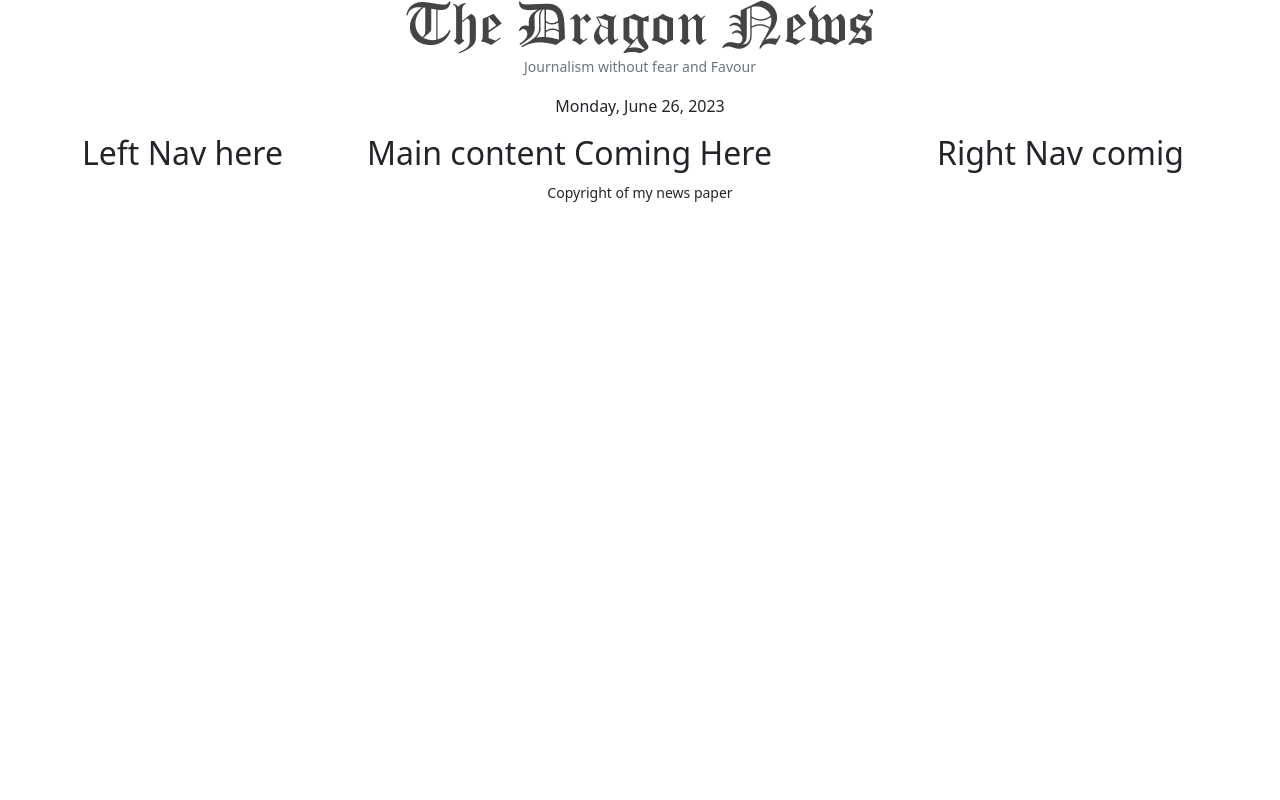
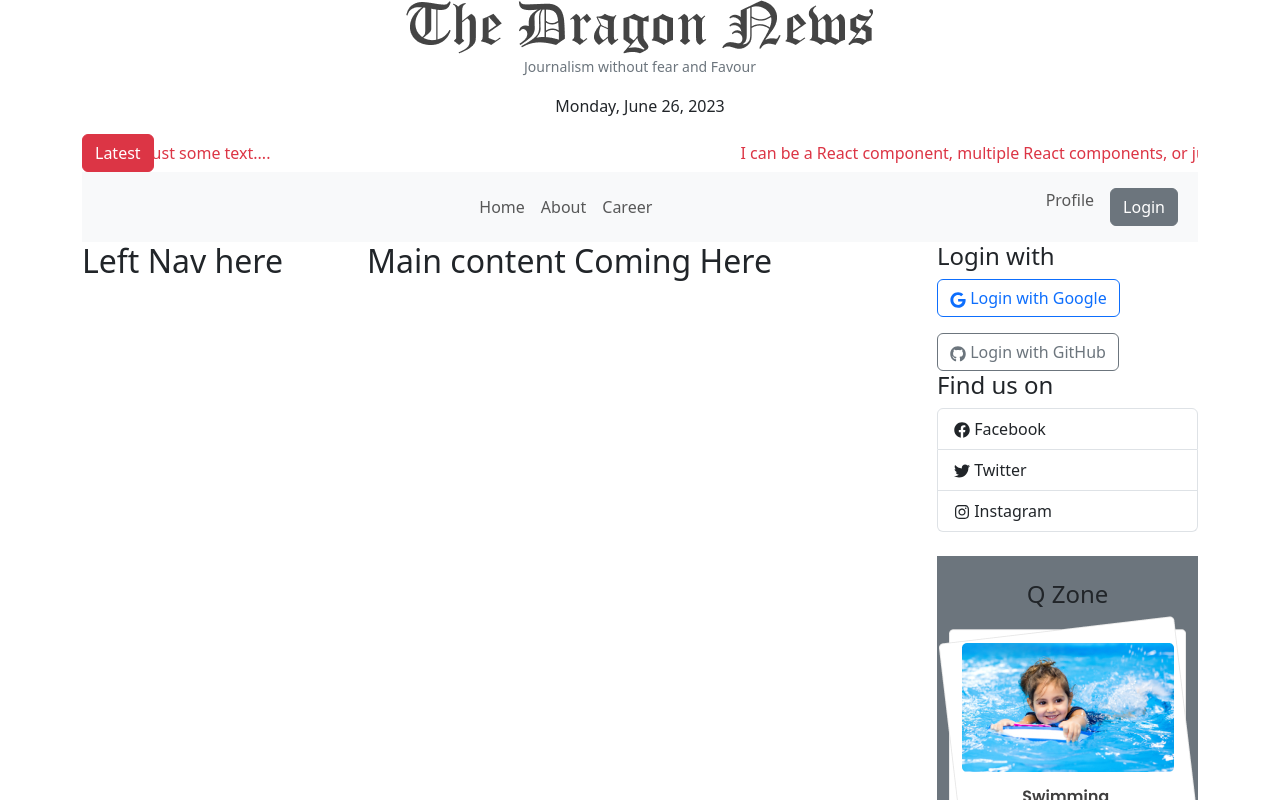
Before and after one commit to Saif-Rahman-801/The-dragon-news-client, a React (Vite) app: page / in a window 1280 px wide. Shown: the top 800 px of the page. Built offline with nearby package versions, Linux system fonts and the light colour scheme.

Commit message:
top and left Nav

```diff
--- a/package.json
+++ b/package.json
@@ -18,6 +18,8 @@
     "react": "^18.2.0",
     "react-bootstrap": "^2.8.0",
     "react-dom": "^18.2.0",
+    "react-fast-marquee": "^1.6.0",
+    "react-icons": "^4.10.1",
     "react-router-dom": "^6.14.0",
     "sort-by": "^1.2.0"
   },
--- a/src/Pages/Shared/Footer/Footer.jsx
+++ b/src/Pages/Shared/Footer/Footer.jsx
@@ -4,7 +4,7 @@ const Footer = () => {
   return (
     <div>
       <p className="text-center">
-        <small>Copyright of my news paper </small>{" "}
+        <small>Copyright of my news </small>{" "}
       </p>
     </div>
   );
--- a/src/Pages/Shared/Header/Header.jsx
+++ b/src/Pages/Shared/Header/Header.jsx
@@ -1,11 +1,12 @@
 import React from "react";
 import logo from "../../../assets/logo.png";
-import moment from 'moment';
-
+import moment from "moment";
+import { Button, Container, Nav, NavDropdown, Navbar } from "react-bootstrap";
+import Marquee from "react-fast-marquee";
 
 const Header = () => {
   return (
-    <div>
+    <Container>
       <div className="text-center">
         <img src={logo} alt="" />
         <p className="text-secondary">
@@ -14,7 +15,32 @@ const Header = () => {
         </p>
         <p>{moment().format("dddd, MMMM D, YYYY")}</p>
       </div>
-    </div>
+      <div className="d-flex">
+        <Button variant="danger">Latest</Button>
+        <Marquee speed={80} className="text-danger">
+          I can be a React component, multiple React components, or just some
+          text....
+        </Marquee>
+      </div>
+      <Navbar collapseOnSelect expand="lg" className="bg-body-tertiary">
+        <Container>
+          <Navbar.Toggle aria-controls="responsive-navbar-nav" />
+          <Navbar.Collapse id="responsive-navbar-nav">
+            <Nav className="mx-auto">
+              <Nav.Link href="#features">Home</Nav.Link>
+              <Nav.Link href="#pricing">About</Nav.Link>
+              <Nav.Link href="#pricing">Career</Nav.Link>
+            </Nav>
+            <Nav>
+              <Nav.Link href="#deets">Profile</Nav.Link>
+              <Nav.Link eventKey={2} href="#memes">
+                <Button variant="secondary">Login</Button>
+              </Nav.Link>
+            </Nav>
+          </Navbar.Collapse>
+        </Container>
+      </Navbar>
+    </Container>
   );
 };
 
--- /dev/null
+++ b/src/Pages/Shared/QZone/QZone.jsx
@@ -0,0 +1,19 @@
+import React from "react";
+import qZone1 from "../../../assets/qZone1.png";
+import qZone2 from "../../../assets/qZone2.png";
+import qZone3 from "../../../assets/qZone3.png";
+
+const QZone = () => {
+  return (
+    <div className="bg-secondary text-center my-4 py-4">
+      <h4>Q Zone</h4>
+      <div>
+        <img src={qZone1} alt="" />
+        <img src={qZone2} alt="" />
+        <img src={qZone3} alt="" />
+      </div>
+    </div>
+  );
+};
+
+export default QZone;
--- a/src/Pages/Shared/RightNav/RightNav.jsx
+++ b/src/Pages/Shared/RightNav/RightNav.jsx
@@ -1,9 +1,43 @@
 import React from "react";
+import { Button, ListGroup } from "react-bootstrap";
+import {
+  FaGoogle,
+  FaGithub,
+  FaFacebook,
+  FaTwitter,
+  FaInstagram,
+} from "react-icons/fa";
+import QZone from "../QZone/QZone";
+import bg from "../../../assets/bg.png";
 
 const RightNav = () => {
   return (
     <div>
-      <h2>Right Nav comig</h2>
+      <h4>Login with</h4>
+      <Button variant="outline-primary" className="mb-3">
+        <FaGoogle /> Login with Google
+      </Button>
+      <Button variant="outline-secondary">
+        <FaGithub /> Login with GitHub
+      </Button>
+      <div>
+        <h4>Find us on</h4>
+        <ListGroup>
+          <ListGroup.Item>
+            <FaFacebook /> Facebook
+          </ListGroup.Item>
+          <ListGroup.Item>
+            <FaTwitter /> Twitter
+          </ListGroup.Item>
+          <ListGroup.Item>
+            <FaInstagram /> Instagram
+          </ListGroup.Item>
+        </ListGroup>
+      </div>
+      <QZone />
+      <div>
+        <img src={bg} alt="" />
+      </div>
     </div>
   );
 };
```
Also changed, not shown: 1 other file (tests, documents, lock files or other folders).
